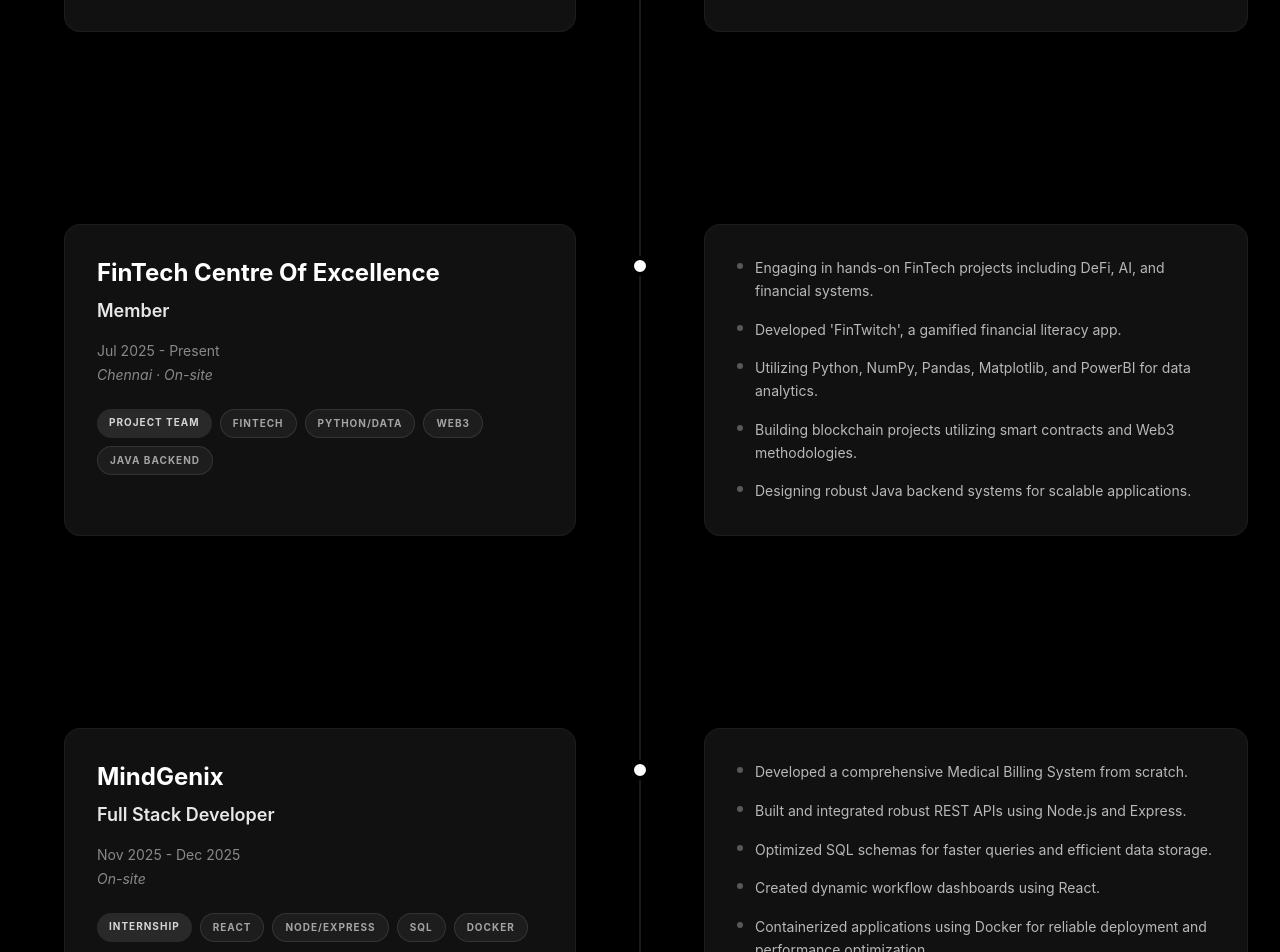
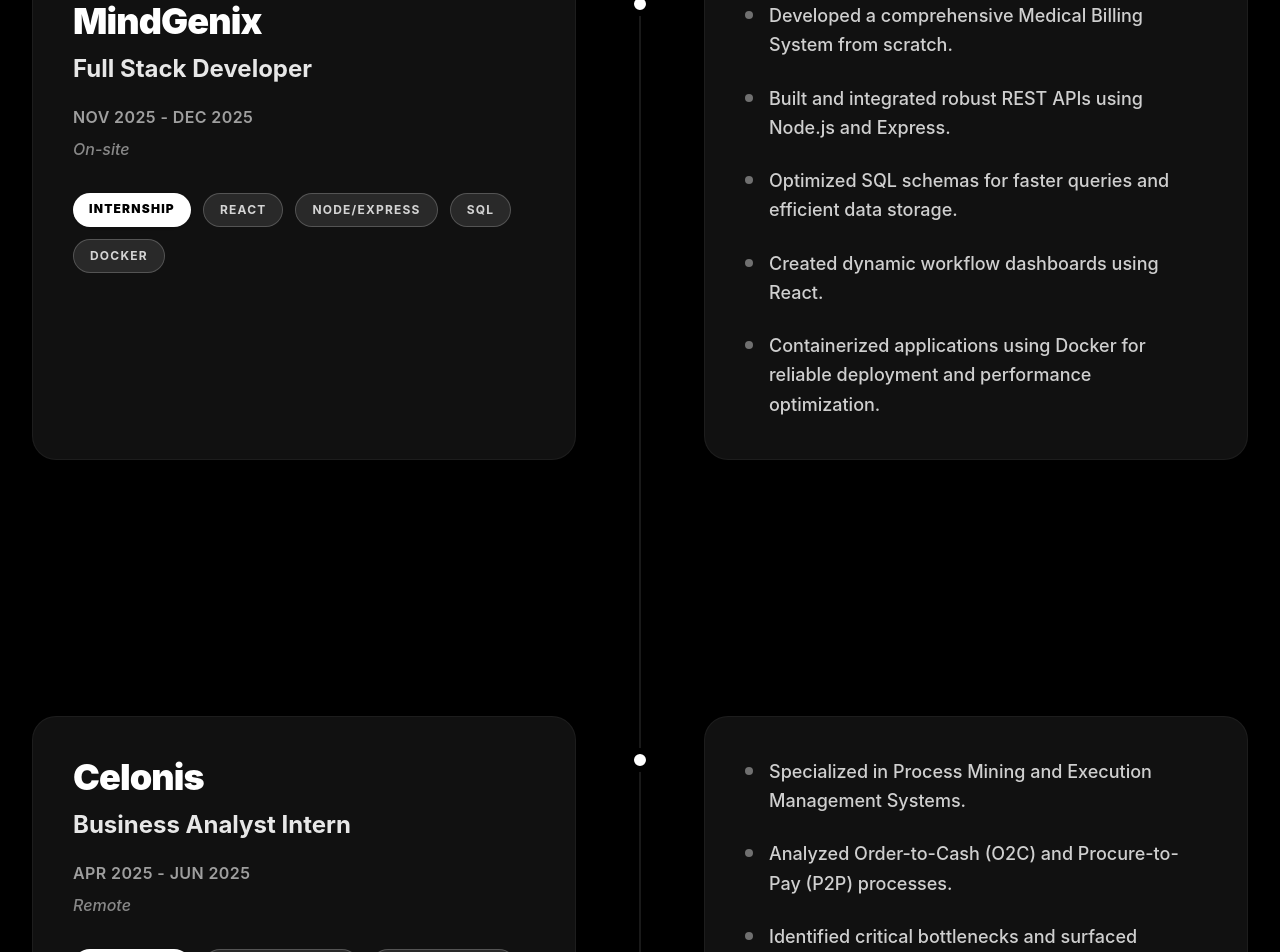
Before and after one commit to Pawan-19012006/Portfolio-Pawan, a React app: page /experience in a window 1280 px wide. Shown: the part 1000-1952 px from the top of the page. Built offline with nearby package versions, Linux system fonts and the light colour scheme; the HTML template or start-up script is replaced by a standard one.

Commit message:
fix: experiences alignment changes

```diff
--- a/src/data/experience.js
+++ b/src/data/experience.js
@@ -12,6 +12,70 @@
       "Applying machine learning techniques to extract insights and build predictive models.",
       "Handling end-to-end data preprocessing, feature engineering, and rigorous model evaluation.",
       "Collaborating closely with AI, backend, and data systems teams."
+    ]
+  },
+  {
+    id: "mindgenix",
+    company: "MindGenix",
+    role: "Full Stack Developer",
+    type: "Internship",
+    date: "Nov 2025 - Dec 2025",
+    location: "On-site",
+    tags: ["React", "Node/Express", "SQL", "Docker"],
+    points: [
+      "Developed a comprehensive Medical Billing System from scratch.",
+      "Built and integrated robust REST APIs using Node.js and Express.",
+      "Optimized SQL schemas for faster queries and efficient data storage.",
+      "Created dynamic workflow dashboards using React.",
+      "Containerized applications using Docker for reliable deployment and performance optimization."
+    ]
+  },
+  {
+    id: "celonis",
+    company: "Celonis",
+    role: "Business Analyst Intern",
+    type: "Internship",
+    date: "Apr 2025 - Jun 2025",
+    location: "Remote",
+    tags: ["Process Mining", "Data Analysis", "KPI Tracking"],
+    points: [
+      "Specialized in Process Mining and Execution Management Systems.",
+      "Analyzed Order-to-Cash (O2C) and Procure-to-Pay (P2P) processes.",
+      "Identified critical bottlenecks and surfaced significant automation opportunities.",
+      "Tracked KPIs, performed conformance checking, and conducted throughput analysis.",
+      "Transformed raw ERP event logs into actionable business insights using Execution App Builder.",
+      "Awarded the Business Rising Star Badge."
+    ]
+  },
+  {
+    id: "edunet",
+    company: "Edunet Foundation",
+    role: "AI Azure Intern",
+    type: "Internship",
+    date: "Jun 2025 - Jul 2025",
+    location: "Remote",
+    tags: ["Azure AI", "Model Training", "Cloud Architecture"],
+    points: [
+      "Leveraged Azure AI services for extensive data preprocessing, model training, and deployment.",
+      "Automated complex data analysis workflows using Microsoft Cognitive Services.",
+      "Designed cloud architectures to support scalable AI systems.",
+      "Participated in the Microsoft AICTE Initiative to advance technical education."
+    ]
+  },
+  {
+    id: "asymmetric-treasurer",
+    company: "Asymmetric",
+    role: "Treasurer",
+    type: "Leadership",
+    date: "Sep 2025 - Present",
+    location: "Chennai · Hybrid",
+    tags: ["Financial Planning", "Budget Management", "Audit Readiness"],
+    points: [
+      "Leading financial planning, budgeting, and fund allocation for major club activities.",
+      "Managed the budget and expense claims for HackSymmetric 26, symposiums, and workshops.",
+      "Tracked expenditures, verified claims, and ensured timely reimbursements.",
+      "Maintained meticulous financial documentation to ensure transparency and audit readiness.",
+      "Optimized resource allocation to ensure high-quality execution of flagship events."
     ]
   },
   {
@@ -46,38 +110,6 @@
     ]
   },
   {
-    id: "mindgenix",
-    company: "MindGenix",
-    role: "Full Stack Developer",
-    type: "Internship",
-    date: "Nov 2025 - Dec 2025",
-    location: "On-site",
-    tags: ["React", "Node/Express", "SQL", "Docker"],
-    points: [
-      "Developed a comprehensive Medical Billing System from scratch.",
-      "Built and integrated robust REST APIs using Node.js and Express.",
-      "Optimized SQL schemas for faster queries and efficient data storage.",
-      "Created dynamic workflow dashboards using React.",
-      "Containerized applications using Docker for reliable deployment and performance optimization."
-    ]
-  },
-  {
-    id: "asymmetric-treasurer",
-    company: "Asymmetric",
-    role: "Treasurer",
-    type: "Leadership",
-    date: "Sep 2025 - Present",
-    location: "Chennai · Hybrid",
-    tags: ["Financial Planning", "Budget Management", "Audit Readiness"],
-    points: [
-      "Leading financial planning, budgeting, and fund allocation for major club activities.",
-      "Managed the budget and expense claims for HackSymmetric 26, symposiums, and workshops.",
-      "Tracked expenditures, verified claims, and ensured timely reimbursements.",
-      "Maintained meticulous financial documentation to ensure transparency and audit readiness.",
-      "Optimized resource allocation to ensure high-quality execution of flagship events."
-    ]
-  },
-  {
     id: "asymmetric-head-sponsor",
     company: "Asymmetric",
     role: "Head Of Sponsorship",
@@ -91,53 +123,6 @@
       "Mentored the team in proposal drafting, negotiation tactics, and fund management.",
       "Designed and executed creative, high-impact sponsorship strategies.",
       "Successfully managed sponsor pipelines from initial onboarding to final engagement, strengthening brand partnerships."
-    ]
-  },
-  {
-    id: "edunet",
-    company: "Edunet Foundation",
-    role: "AI Azure Intern",
-    type: "Internship",
-    date: "Jun 2025 - Jul 2025",
-    location: "Remote",
-    tags: ["Azure AI", "Model Training", "Cloud Architecture"],
-    points: [
-      "Leveraged Azure AI services for extensive data preprocessing, model training, and deployment.",
-      "Automated complex data analysis workflows using Microsoft Cognitive Services.",
-      "Designed cloud architectures to support scalable AI systems.",
-      "Participated in the Microsoft AICTE Initiative to advance technical education."
-    ]
-  },
-  {
-    id: "celonis",
-    company: "Celonis",
-    role: "Business Analyst Intern",
-    type: "Internship",
-    date: "Apr 2025 - Jun 2025",
-    location: "Remote",
-    tags: ["Process Mining", "Data Analysis", "KPI Tracking"],
-    points: [
-      "Specialized in Process Mining and Execution Management Systems.",
-      "Analyzed Order-to-Cash (O2C) and Procure-to-Pay (P2P) processes.",
-      "Identified critical bottlenecks and surfaced significant automation opportunities.",
-      "Tracked KPIs, performed conformance checking, and conducted throughput analysis.",
-      "Transformed raw ERP event logs into actionable business insights using Execution App Builder.",
-      "Awarded the Business Rising Star Badge."
-    ]
-  },
-  {
-    id: "asymmetric-committee",
-    company: "Asymmetric",
-    role: "Sponsorship Committee Member",
-    type: "Member",
-    date: "Dec 2024 - Aug 2025",
-    location: "Chennai · On-site",
-    tags: ["Cold Calling", "Pitch Strategies", "Database Management"],
-    points: [
-      "Conducted extensive outreach to 100+ companies via cold calls and targeted emails.",
-      "Maintained and updated a comprehensive sponsor database with detailed follow-ups.",
-      "Successfully converted cold prospects into confirmed sponsors for major events.",
-      "Continuously refined pitch strategies to significantly improve response rates."
     ]
   },
   {
--- a/src/pages/Experience.jsx
+++ b/src/pages/Experience.jsx
@@ -4,14 +4,14 @@
 
 const TimelineItem = ({ item, index }) => {
   return (
-    <div className="relative flex flex-col md:flex-row justify-center items-stretch w-full my-12 md:my-24 group px-4 md:px-0">
+    <div className="relative flex flex-col md:flex-row justify-center items-stretch w-full my-16 md:my-32 group px-4 md:px-0">
 
       {/* Center Line Node */}
       <motion.div
         initial={{ scale: 0 }}
         whileInView={{ scale: 1 }}
         viewport={{ once: true, margin: "-100px" }}
-        className="hidden md:block absolute left-1/2 top-8 -translate-x-1/2 w-5 h-5 bg-white rounded-full z-20 border-4 border-black"
+        className="hidden md:block absolute left-1/2 top-8 -translate-x-1/2 w-6 h-6 bg-white rounded-full z-20 border-[6px] border-black"
       />
 
       {/* Left Side (Info Card) */}
@@ -21,27 +21,27 @@
           whileInView={{ opacity: 1, x: 0 }}
           viewport={{ once: true, margin: "-100px" }}
           transition={{ duration: 0.6, ease: [0.16, 1, 0.3, 1] }}
-          className="bg-[#111] border border-white/5 p-8 rounded-2xl w-full max-w-lg hover:border-white/10 transition-colors"
+          className="bg-[#111] border border-white/5 p-10 rounded-3xl w-full max-w-xl hover:border-white/10 transition-colors shadow-2xl"
         >
-          <h3 className="text-2xl font-bold text-white mb-2">
+          <h3 className="text-3xl md:text-4xl font-black text-white mb-3 tracking-tight">
             {item.company}
           </h3>
-          <h4 className="text-lg font-semibold text-white/90 mb-4">
+          <h4 className="text-xl md:text-2xl font-bold text-white/90 mb-5">
             {item.role}
           </h4>
-          <p className="text-sm text-white/50 mb-1">
+          <p className="text-base font-semibold text-white/60 mb-2 tracking-wide uppercase">
             {item.date}
           </p>
-          <p className="text-sm text-white/50 italic mb-6">
+          <p className="text-base font-medium text-white/50 italic mb-8">
             {item.location}
           </p>
 
-          <div className="flex flex-wrap gap-2">
-            <span className="text-[10px] font-bold uppercase tracking-widest bg-white/10 text-white/80 px-3 py-1.5 rounded-full">
+          <div className="flex flex-wrap gap-3">
+            <span className="text-xs font-black uppercase tracking-widest bg-white text-black px-4 py-2 rounded-full shadow-sm">
               {item.type}
             </span>
             {item.tags.map(tag => (
-              <span key={tag} className="text-[10px] font-bold uppercase tracking-widest bg-white/5 border border-white/10 text-white/60 px-3 py-1.5 rounded-full">
+              <span key={tag} className="text-xs font-bold uppercase tracking-widest bg-white/10 border border-white/20 text-white/80 px-4 py-2 rounded-full">
                 {tag}
               </span>
             ))}
@@ -56,12 +56,12 @@
           whileInView={{ opacity: 1, x: 0 }}
           viewport={{ once: true, margin: "-100px" }}
           transition={{ duration: 0.6, delay: 0.1, ease: [0.16, 1, 0.3, 1] }}
-          className="bg-[#111] border border-white/5 p-8 rounded-2xl w-full max-w-xl hover:border-white/10 transition-colors flex flex-col justify-center"
+          className="bg-[#111] border border-white/5 p-10 rounded-3xl w-full max-w-2xl hover:border-white/10 transition-colors flex flex-col justify-center shadow-2xl"
         >
-          <ul className="space-y-4">
+          <ul className="space-y-6">
             {item.points.map((point, i) => (
-              <li key={i} className="text-sm text-white/70 leading-relaxed flex items-start">
-                <span className="mr-3 mt-1.5 w-1.5 h-1.5 bg-white/30 rounded-full flex-shrink-0" />
+              <li key={i} className="text-base md:text-lg font-medium text-white/80 leading-relaxed flex items-start">
+                <span className="mr-4 mt-2.5 w-2 h-2 bg-white/40 rounded-full flex-shrink-0" />
                 <span>{point}</span>
               </li>
             ))}
```
